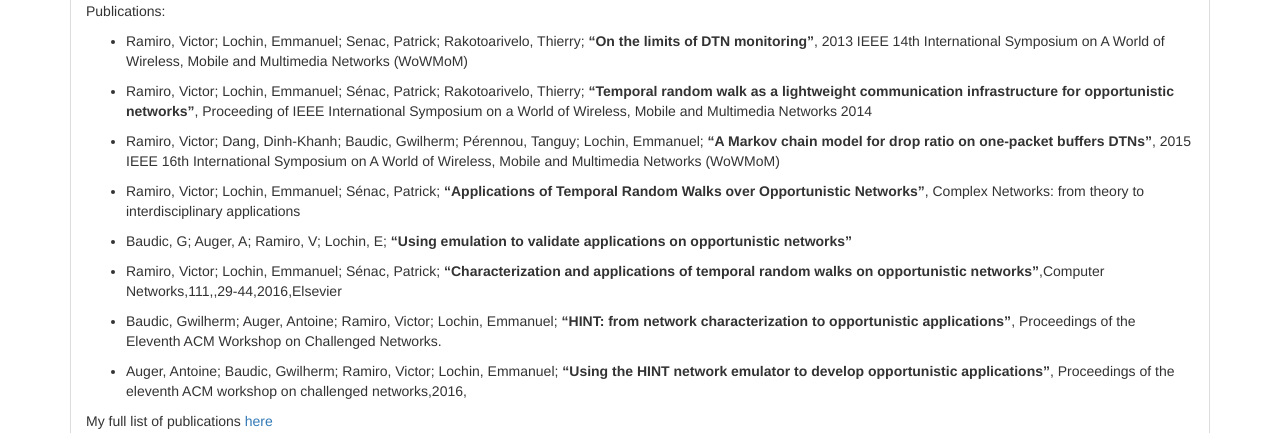
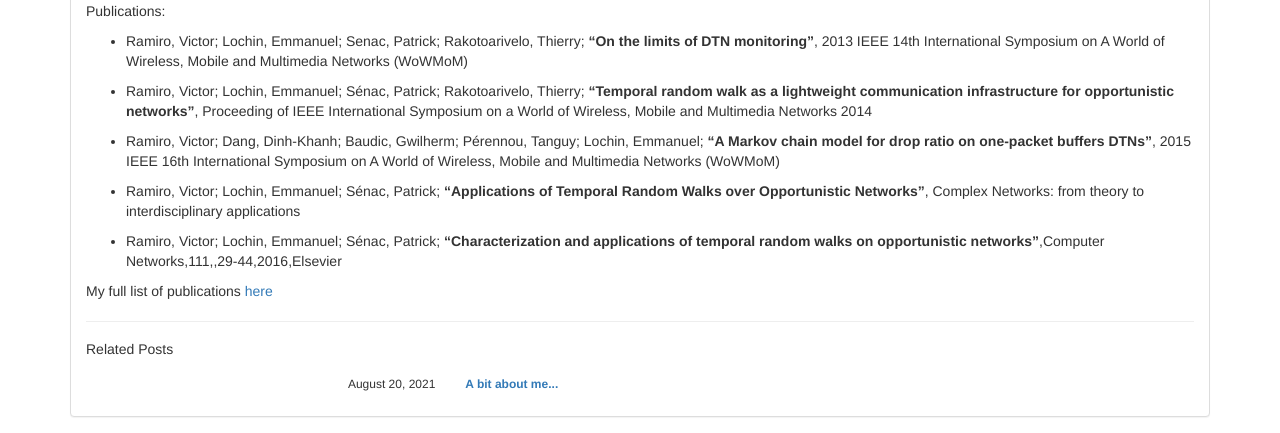
Before and after one commit to vramiro/website, a Jekyll site: the page built from _posts/2021-08-20-2-my-phd.md, in a window 1280 px wide, cut to the strip 713-1146 px from the top of the page. Built offline with Jekyll 4.4.1, drawn with Linux system fonts in a browser that asks for light colours; nearby versions of some CDN libraries.

Commit message:
use embedded video

```diff
--- a/_posts/2021-08-20-2-my-phd.md
+++ b/_posts/2021-08-20-2-my-phd.md
@@ -15,7 +15,7 @@
 
 A video explaning my PhD
 
-<iframe width="420" height="315" src="https://www.youtube.com/watch?v=yGDRonuaXqg" frameborder="0" allowfullscreen></iframe>
+<iframe width="420" height="315" src="https://www.youtube.com/embed/yGDRonuaXqg" frameborder="0" allowfullscreen></iframe>
 
 Publications:
 
@@ -27,13 +27,7 @@
 
 - Ramiro, Victor; Lochin, Emmanuel; Sénac, Patrick; **"Applications of Temporal Random Walks over Opportunistic Networks"**, Complex Networks: from theory to interdisciplinary applications
 
-- Baudic, G; Auger, A; Ramiro, V; Lochin, E; **"Using emulation to validate applications on opportunistic networks"**
-
 - Ramiro, Victor; Lochin, Emmanuel; Sénac, Patrick; **"Characterization and applications of temporal random walks on opportunistic networks"**,Computer Networks,111,,29-44,2016,Elsevier
-
-- Baudic, Gwilherm; Auger, Antoine; Ramiro, Victor; Lochin, Emmanuel; **"HINT: from network characterization to opportunistic applications"**, Proceedings of the Eleventh ACM Workshop on Challenged Networks.
-
-- Auger, Antoine; Baudic, Gwilherm; Ramiro, Victor; Lochin, Emmanuel; **"Using the HINT network emulator to develop opportunistic applications"**, Proceedings of the eleventh ACM workshop on challenged networks,2016,
 
 
 My full list of publications [here](https://scholar.google.com/citations?user=SjijVVkAAAAJ)
```
